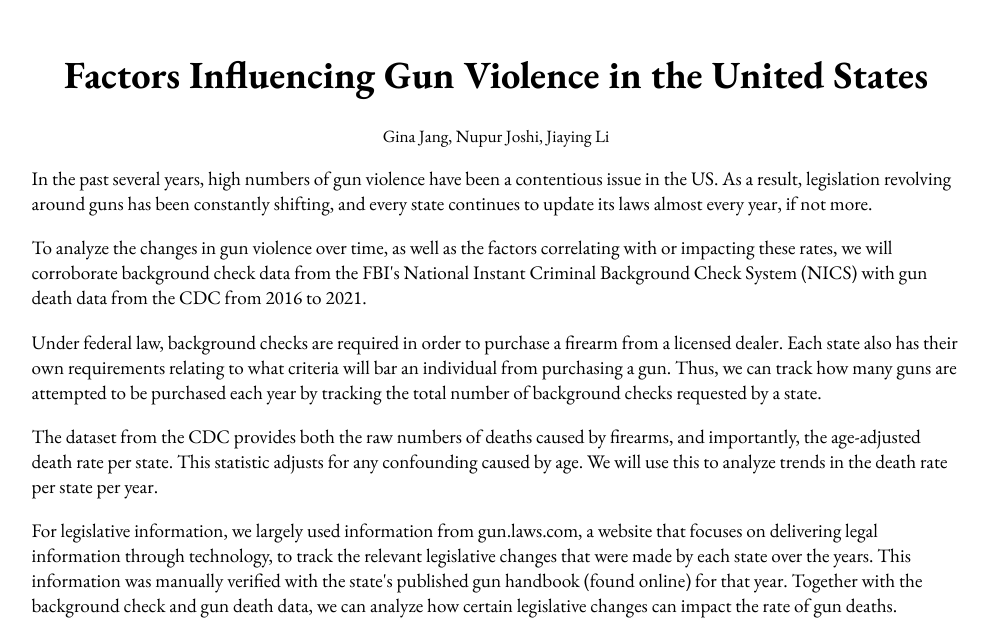
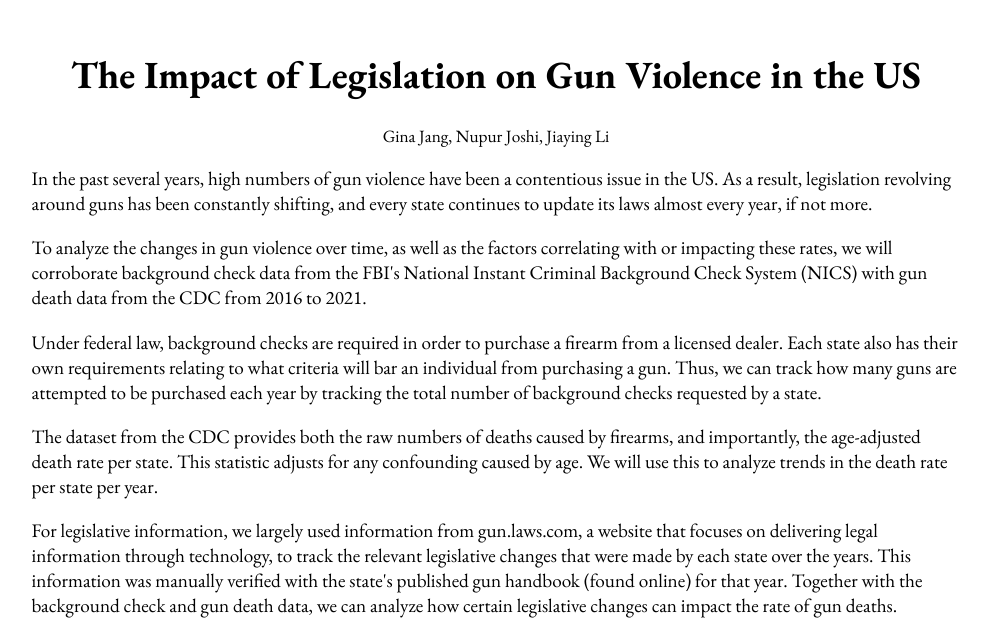
Before and after one commit to nupurj24/InfoVizFinalProject, a plain HTML site: page index.html in a window 1280 px wide. Shown: the part 152-791 px from the top of the page, without its empty margins (144-1131 px from the left). Drawn offline with nearby package versions, Linux system fonts and the light colour scheme; a script that the page names is missing.

Commit message:
Edited title to be more accurate

```diff
--- a/index.html
+++ b/index.html
@@ -12,7 +12,7 @@
 </head>
 
 <div class="title">
-    <h1>Factors Influencing Gun Violence in the United States</h1>
+    <h1>The Impact of Legislation on Gun Violence in the US</h1>
     <p>Gina Jang, Nupur Joshi, Jiaying Li</p>
 </div>
 
```
